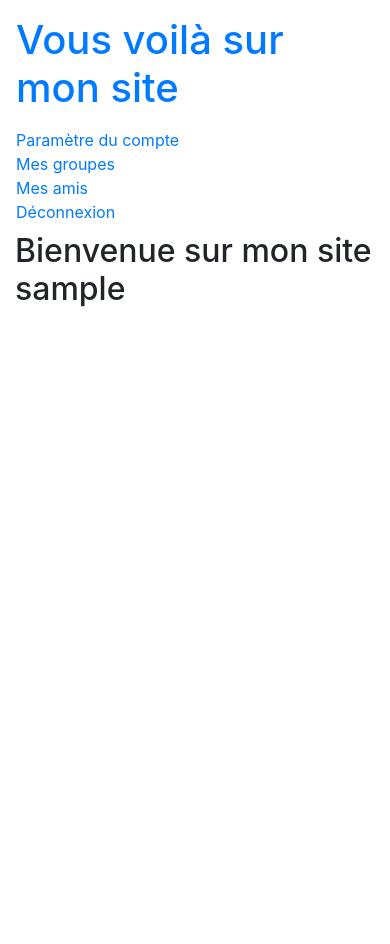
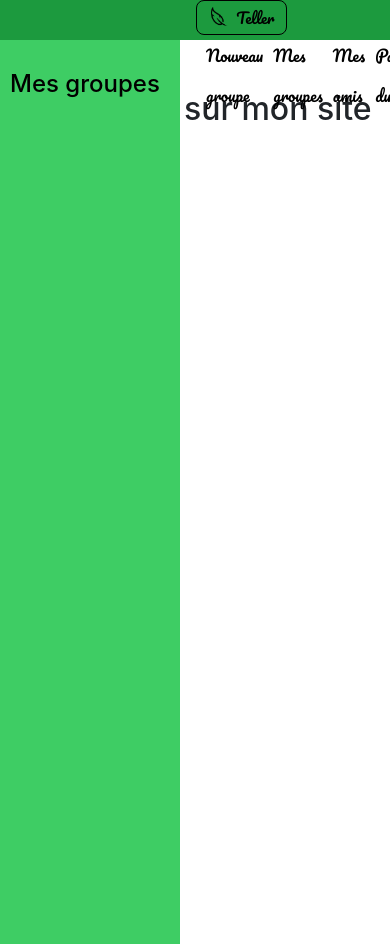
Before and after one commit to LibertAntoine/Mini_Social_Network, a PHP site: page / in a window 390 px wide. Run offline with PHP 8.4, Linux system fonts and the light colour scheme; the visitor is signed in with stand-in values (Sample User, id 1); data comes from the database, SQL or seed files in the repository; data that the repository does not hold is empty; some libraries are stand-ins or nearby versions.

Commit message:
add a begin style of the group view

```diff
--- a/controller/Backend.php
+++ b/controller/Backend.php
@@ -22,7 +22,7 @@ class Backend extends View {
 	}
 
 	public function backOfficeView() {
-
+		$include = new Includes('groupBar');
 		require('view/backend/backOfficeView.php');
 
 	}
@@ -69,6 +69,7 @@ class Backend extends View {
 				unset($allUsers[$friend->getuserId2()]);
 			}
 			unset($allUsers[$_SESSION['id']]);
+			$include = new Includes('groupBar');
 			require('view/backend/myFriendView.php');
 		} else {
 			throw new Exception('Impossible de récupérer les utilisateurs');
@@ -219,7 +220,7 @@ class Backend extends View {
 				}
 			}
 		}
-
+		$include = new Includes('groupBar');
 		require('view/backend/adminGroupView.php');
 	}
 
--- a/controller/CRUD/CommentCRUD.php
+++ b/controller/CRUD/CommentCRUD.php
@@ -66,9 +66,6 @@ class CommentCRUD {
 			$userManager = new UserManager();
 			$userManager->removeComment($comment->getUserId());
 		}
-
-
-
 		return 'ok';
 	}
 }
--- a/controller/Frontend.php
+++ b/controller/Frontend.php
@@ -11,7 +11,7 @@ class Frontend extends View {
 
 	public function mainPageView() {
 
-
+		$include = new Includes('groupBar');
 		require('view/frontend/mainPageView.php');
 	}
 
@@ -39,6 +39,8 @@ class Frontend extends View {
 							}
 						}
 					}
+					$include = new Includes('memberBar');
+					$include = new Includes('groupBar');
 					require('view/frontend/GroupView.php');
 				} else {
 					throw new Exception('Problème d\'accès aux posts');
--- /dev/null
+++ b/controller/Includes.php
@@ -0,0 +1,57 @@
+<?php
+
+class Includes {
+
+	function __construct($view)
+   	{
+        $this->$view();
+    }
+
+
+	public function groupBar() {
+		if (isset($_SESSION['id'])) {
+			$linkGroupCRUD = new LinkGroupCRUD();
+			$linkGroups = $linkGroupCRUD->readGroups($_SESSION['id']);
+
+			if ($linkGroups != 'none') {
+				$groupCRUD = new GroupCRUD();
+				foreach ($linkGroups as $groupId => $link) {
+					$groups[$groupId] = $groupCRUD->read($groupId);
+				}
+			}
+			require('view/include/groupBar.php');
+		}
+	}
+
+	public function memberBar() {
+
+		if (isset($_GET['id'], $_SESSION['id'])) {
+			$groupCRUD = new GroupCRUD();
+			$group = $groupCRUD->read(intval($_GET['id']));
+
+			$linkGroupCRUD = new LinkGroupCRUD();
+			$members = $linkGroupCRUD->readMembers(intval($_GET['id']));
+
+			$userCRUD = new UserCRUD();
+
+			foreach ($members as $memberId => $member) {
+				$profils[$memberId] = $userCRUD->read($memberId);
+				if ($member->getStatus() === 'admin') {
+					$admins[$memberId] = $member;
+				} elseif ($member->getStatus() === 'author') {
+					$authors[$memberId] = $member;
+				} elseif ($member->getStatus() === 'commenter') {
+					$commenters[$memberId] = $member;
+				} elseif ($member->getStatus() === 'viewer') {
+					$viewers[$memberId] = $member;
+				} else {
+					throw new Exception('Erreur de profil utilisateur');
+				}
+			}
+			require('view/include/memberBar.php');
+		}
+	}
+
+}
+
+?>
--- a/model/LinkGroupManager.php
+++ b/model/LinkGroupManager.php
@@ -42,7 +42,9 @@ class LinkGroupManager extends DBAccess
     $q->execute();
 
     $linkGroup = $q->fetch(PDO::FETCH_ASSOC);
-    return new LinkGroup($linkGroup);
+    if ($linkGroup) {
+      return new LinkGroup($linkGroup);
+    }
   }
 
   public function delete($userId, $groupId)
--- /dev/null
+++ b/public/css/styles.css
@@ -0,0 +1,160 @@
+
+a {
+	color: black;
+}
+
+a:hover {
+	color: black;
+	text-decoration: none
+}
+
+#contents h2 {
+	padding-top : 50px;
+}
+
+#logo-teller {
+	margin-top: -7px;
+	height: 27px;
+	width: 27px;
+}
+
+
+
+
+#teller {
+	border: black solid 1.2px;
+	border-radius: 8px;
+	height: 35px;
+	padding-left: 8px;
+	padding-right: 12px;
+
+
+}
+
+
+#teller a {
+	color: black;
+	font-family: 'Pacifico', cursive;
+
+}
+
+#teller a:hover {
+	color: black;
+	text-decoration: none;
+
+}
+
+.navbar-text {
+	font-size: 15px;
+	font-family: 'Pacifico', cursive;
+}
+
+
+
+
+
+#groupBar {
+	width: 180px;
+	height: 100%;
+	background-color: #3ECD64;
+	position: fixed;
+	padding: 10px;
+	padding-top: 30px;
+}
+
+#groupBar a {
+	color: black;
+}
+
+#groupBar h4, #memberBar h4 {
+	margin-bottom: 40px;
+}
+
+#groupBar div {
+	width: 100%;
+	height: 50px;
+	font-size: 20px;
+}
+
+
+header {
+	position: fixed;
+	top: 0px;
+	height: 40px;
+	width: 100%;
+	background-color: #1C9A3E;
+	z-index: 10;
+}
+
+.loger {
+	display: flex;
+}
+
+.loger a {
+	height: 40px;
+	padding-left: 10px;
+	line-height: 40px;
+	color: black;
+	font-family: 'Pacifico', cursive;
+
+}
+
+
+.loger a:hover {
+	color: black;
+
+}
+
+
+
+
+#memberBar {
+	width: 180px;
+	height: 100%;
+	background-color: grey;
+	position: fixed;
+	right: 0px;
+	padding: 5px;
+	padding-top: 30px;
+}
+
+
+
+
+
+#navbar {
+	margin-left: 180px;
+	padding-top : 0px;
+
+}
+
+#navbar a {
+
+}
+
+
+#contents {
+	margin-top: 40px;
+}
+
+#nav-option a {
+	color: green;
+}
+
+
+#couv-picture {
+	min-height: 250px;
+	width: 100%;
+	position: relative;
+	top: -50%;
+
+}
+
+#couv-picture-block {
+	height: 250px;
+	width: 104.4%;
+	overflow: hidden;
+	margin-left: -24px;
+	margin-right: -26px;
+
+}
--- a/view/frontend/mainPageView.php
+++ b/view/frontend/mainPageView.php
@@ -2,7 +2,7 @@
 
 ob_start(); ?>
 
-  <h2>Bienvenue sur mon site <?= $_SESSION['pseudo']?></h2>
+  <h2>Bienvenue sur mon site <?php if (isset($_SESSION['pseudo'])) { echo $_SESSION['pseudo']; } ?></h2>
 
 <?php $content = ob_get_clean(); ?>
 
--- /dev/null
+++ b/view/include/groupBar.php
@@ -0,0 +1,7 @@
+
+	<section id="groupBar">
+			<a href="index.php?action=myGroup"><h4>Mes groupes</h4></a>
+			<?php foreach ($groups as $groupId => $group) { ?>
+				<a href="index.php?action=group&amp;id=<?= $groupId ?>"><div><p><?= $group->getTitle() ?></p></div></a>
+			<?php } ?>
+	</section>
--- a/include/navbar.php
+++ b/view/include/navbar.php
@@ -1,11 +1,17 @@
 <header>
 	<nav id="navbar" class="navbar navbar-default">
-		<a href="index.php"><h1 class="navbar-text">Vous voilà sur mon site</h1></a>
+		<div id="teller">
+			<a href="index.php">
+				<img id="logo-teller" src="public/pictures/logo/logo_Plume.png" alt="logo de teller">
+				<h1 class="navbar-text">Teller</h1>
+			</a>
+		</div>
 		<div class="loger">
 			<?php if (isset($_SESSION['pseudo'])) { ?>
-				<a class="navbar-link" href="index.php?action=backOffice"><div class="navbloc">Paramètre du compte</div></a>
+				<a class="navbar-link" href="index.php?action=newGroup"><div class="navbloc">Nouveau groupe</div></a>
 				<a class="navbar-link" href="index.php?action=myGroup"><div class="navbloc">Mes groupes</div></a>
 				<a class="navbar-link" href="index.php?action=myFriend"><div class="navbloc">Mes amis</div></a>
+				<a class="navbar-link" href="index.php?action=backOffice"><div class="navbloc">Paramètre du compte</div></a>
 				<a class="navbar-link" href="index.php?action=logOut"><div class="navbloc">Déconnexion</div></a>
 			<?php } else {?>
 				<a class="navbar-link" href="index.php?action=login"><div class="navbloc">Connexion</div></a>
--- a/view/template.php
+++ b/view/template.php
@@ -3,18 +3,19 @@
     <head>
         <meta charset="utf-8" />
         <title><?= $title ?></title>
+        <link href="public/css/styles.css" rel="stylesheet" />
+        <link href="vendor/bootstrap/css/bootstrap.min.css" rel="stylesheet" />
 
-        <link href="vendor/bootstrap/css/bootstrap.min.css" rel="stylesheet" />
+        <link href="https://fonts.googleapis.com/css?family=Pacifico" rel="stylesheet">
     </head>
 
     <body>
 
-    	<?php require("include/navbar.php");?>
+    	<?php require("view/include/navbar.php");?>
 
-        <section id="content" class="container">
+        <section id="contents" class="container">
             <?= $content ?>
         </section>
-
 
         <script type="text/javascript" src="vendor/bootstrap/js/bootstrap.min.js"></script>
         <script type="text/javascript" src="vendor/jQuery/jquery-3.3.1.min.js"></script>
```
Also changed, not shown: Action.php (+15 -10 lines), view/frontend/groupView.php (+7 -4 lines), view/include/memberBar.php (added, +33 -0 lines), public/pictures/couv/A_la_conquete_de_l'espace.jpeg (added), public/pictures/couv/C'est_un_test.jpeg (added), public/pictures/couv/Le_petit_.png (deleted), public/pictures/couv/Recit_de_science_fiction.jpeg (added), public/pictures/logo/logo_Plume.png (added).
